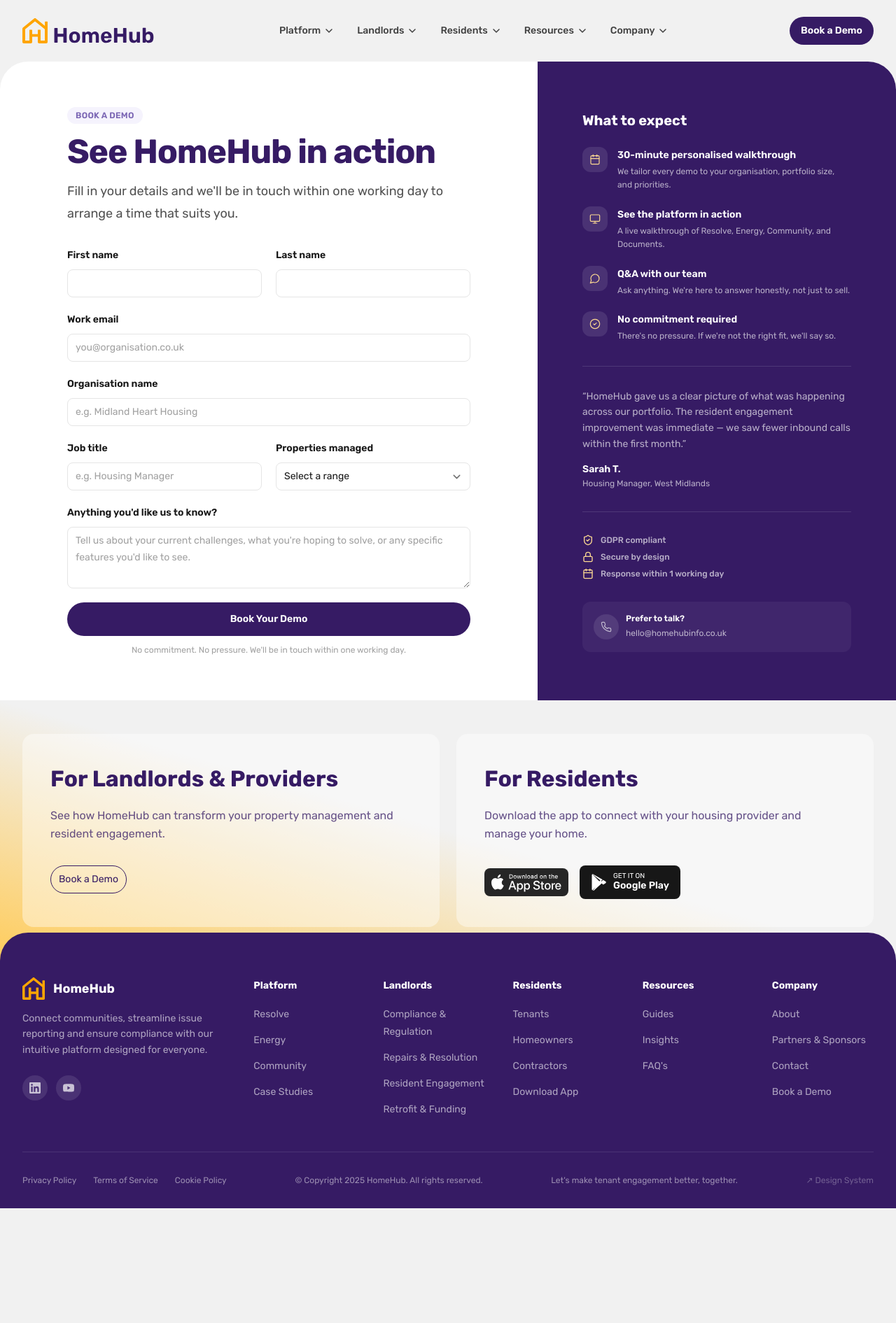
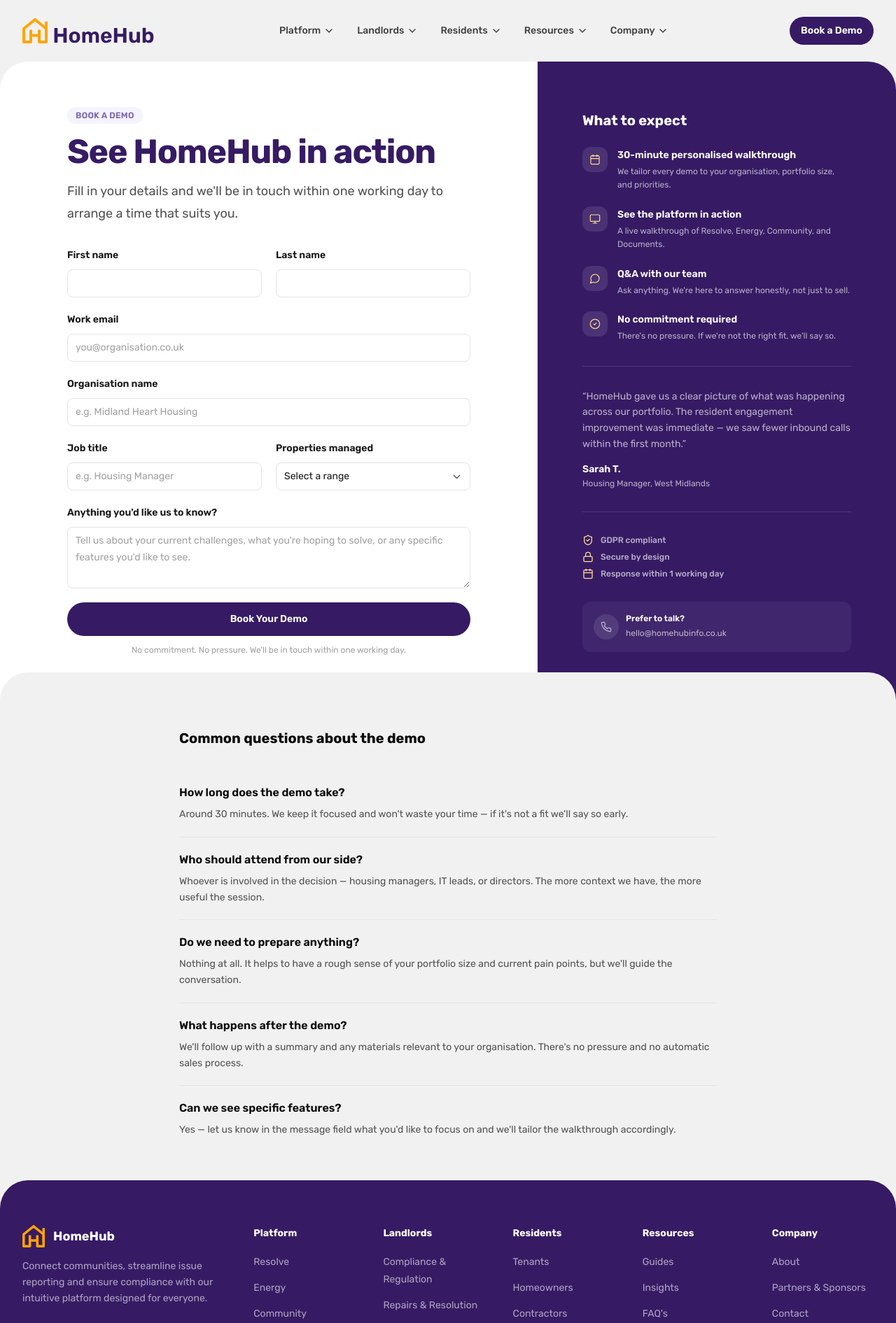
Before and after one commit to guybrown78/HomeHub, a Next.js app: page /book-demo in a window 1280 px wide. Shown: the top 1891 px of the page at 70% size. Before the commit the page ends 1727 px from the top, so only its background shows below. Built offline with nearby package versions, Linux system fonts and the light colour scheme.

Commit message:
update homepage cta

```diff
--- a/src/app/(main)/book-demo/page.tsx
+++ b/src/app/(main)/book-demo/page.tsx
@@ -1,5 +1,7 @@
 import { type Metadata } from 'next'
 import { DemoBookingForm } from '@/components/DemoBookingForm'
+import { Section } from '@/components/Section'
+import { Container } from '@/components/Container'
 import {
   LuCalendar,
   LuMonitor,
@@ -47,8 +49,9 @@ const trustSignals = [
 
 export default function BookDemoPage() {
   return (
-    <div className="rounded-t-5xl overflow-hidden bg-bg">
-      <div className="grid min-h-screen grid-cols-1 lg:grid-cols-5">
+    <>
+    <Section first className="overflow-hidden bg-bg">
+      <div className="grid grid-cols-1 lg:grid-cols-5">
 
         {/* ── Left: Form ─────────────────────────────────────── */}
         <div className="flex flex-col justify-center px-6 py-16 sm:px-10 lg:col-span-3 lg:px-16 xl:px-24">
@@ -138,6 +141,45 @@ export default function BookDemoPage() {
         </div>
 
       </div>
-    </div>
+    </Section>
+
+    {/* ── FAQ break before footer ─────────────────────────── */}
+    <Section className="relative z-10 bg-bg-muted">
+        <Container>
+          <div className="mx-auto max-w-3xl py-16 sm:py-20">
+            <h2 className="text-xl font-bold text-fg">Common questions about the demo</h2>
+            <dl className="mt-8 divide-y divide-border">
+              {[
+                {
+                  q: "How long does the demo take?",
+                  a: "Around 30 minutes. We keep it focused and won't waste your time — if it's not a fit we'll say so early.",
+                },
+                {
+                  q: "Who should attend from our side?",
+                  a: "Whoever is involved in the decision — housing managers, IT leads, or directors. The more context we have, the more useful the session.",
+                },
+                {
+                  q: "Do we need to prepare anything?",
+                  a: "Nothing at all. It helps to have a rough sense of your portfolio size and current pain points, but we'll guide the conversation.",
+                },
+                {
+                  q: "What happens after the demo?",
+                  a: "We'll follow up with a summary and any materials relevant to your organisation. There's no pressure and no automatic sales process.",
+                },
+                {
+                  q: "Can we see specific features?",
+                  a: "Yes — let us know in the message field what you'd like to focus on and we'll tailor the walkthrough accordingly.",
+                },
+              ].map(({ q, a }) => (
+                <div key={q} className="py-5">
+                  <dt className="font-semibold text-fg">{q}</dt>
+                  <dd className="mt-2 text-sm leading-relaxed text-fg-muted">{a}</dd>
+                </div>
+              ))}
+            </dl>
+          </div>
+        </Container>
+      </Section>
+    </>
   )
 }
--- a/src/components/AudienceRouting.tsx
+++ b/src/components/AudienceRouting.tsx
@@ -1,4 +1,5 @@
 import { Container } from '@/components/Container'
+import { Section } from '@/components/Section'
 import Link from 'next/link'
 import { LuBuilding2, LuSmartphone, LuHouse, LuChevronRight } from 'react-icons/lu'
 
@@ -46,7 +47,7 @@ const audiences = [
 
 export function AudienceRouting() {
   return (
-    <section className="-mt-10 rounded-t-5xl bg-bg-muted py-20 sm:py-24">
+    <Section className="bg-bg-muted py-20 sm:py-24">
       <Container>
         <div className="mx-auto mb-12 max-w-2xl text-center">
           <h2 className="text-3xl font-bold tracking-tight text-fg sm:text-4xl">
@@ -97,6 +98,6 @@ export function AudienceRouting() {
           ))}
         </div>
       </Container>
-    </section>
+    </Section>
   )
 }
--- a/src/components/Hero.tsx
+++ b/src/components/Hero.tsx
@@ -4,11 +4,12 @@ import { GooglePlayLink } from '@/components/GooglePlayLink'
 import { Button } from '@/components/Button'
 import { Container } from '@/components/Container'
 import { PhoneFrame } from '@/components/PhoneFrame'
+import { Section } from '@/components/Section'
 import { LuChevronRight } from 'react-icons/lu'
 
 export function Hero() {
   return (
-    <div className="overflow-hidden rounded-t-5xl bg-bg py-20 sm:py-32 lg:pb-32 xl:pb-36">
+    <Section first className="overflow-hidden bg-bg py-20 sm:py-32 lg:pb-32 xl:pb-36">
       <Container>
         <div className="lg:grid lg:grid-cols-12 lg:gap-x-8 lg:gap-y-20">
           <div className="relative z-10 mx-auto max-w-2xl lg:col-span-6 lg:max-w-none lg:pt-6">
@@ -93,6 +94,6 @@ export function Hero() {
           </div>
         </div>
       </Container>
-    </div>
+    </Section>
   )
 }
--- a/src/components/HowItWorks.tsx
+++ b/src/components/HowItWorks.tsx
@@ -1,4 +1,5 @@
 import { Container } from '@/components/Container'
+import { Section } from '@/components/Section'
 import { LuSettings, LuUsers, LuLayoutDashboard } from 'react-icons/lu'
 
 const steps = [
@@ -27,7 +28,7 @@ const steps = [
 
 export function HowItWorks() {
   return (
-    <section data-theme="brand-light" className="-mt-10 rounded-t-5xl bg-bg py-20 sm:py-32">
+    <Section data-theme="brand-light" className="bg-bg py-20 sm:py-32">
       <Container>
         <div className="mx-auto max-w-2xl text-center">
           <p className="text-sm font-semibold uppercase tracking-widest text-fg-muted">
@@ -72,6 +73,6 @@ export function HowItWorks() {
           </div>
         </div>
       </Container>
-    </section>
+    </Section>
   )
 }
--- a/src/components/LandlordBenefits.tsx
+++ b/src/components/LandlordBenefits.tsx
@@ -1,4 +1,5 @@
 import { Container } from '@/components/Container'
+import { Section } from '@/components/Section'
 import { Button } from '@/components/Button'
 import {
   LuPhoneOff,
@@ -111,7 +112,7 @@ function DashboardPreview() {
 
 export function LandlordBenefits() {
   return (
-    <section className="-mt-10 rounded-t-5xl bg-bg py-20 sm:py-32">
+    <Section className="bg-bg py-20 sm:py-32">
       <Container>
         <div className="grid grid-cols-1 gap-16 lg:grid-cols-2 lg:items-center">
           <div>
@@ -164,6 +165,6 @@ export function LandlordBenefits() {
           </div>
         </div>
       </Container>
-    </section>
+    </Section>
   )
 }
--- a/src/components/Layout.tsx
+++ b/src/components/Layout.tsx
@@ -1,4 +1,3 @@
-import { CtaPanel } from '@/components/CtaPanel'
 import { Footer } from '@/components/Footer'
 import { Header } from '@/components/Header'
 
@@ -7,7 +6,6 @@ export function Layout({ children }: { children: React.ReactNode }) {
     <>
       <Header />
       <main className="flex-auto">{children}</main>
-      <CtaPanel />
       <div className="relative z-20 -mt-10">
         <Footer />
       </div>
--- a/src/components/PlatformOverview.tsx
+++ b/src/components/PlatformOverview.tsx
@@ -1,4 +1,5 @@
 import { Container } from '@/components/Container'
+import { Section } from '@/components/Section'
 import { SectionHeader } from '@/components/ui/SectionHeader'
 import Link from 'next/link'
 import {
@@ -62,7 +63,7 @@ const modules = [
 
 export function PlatformOverview() {
   return (
-    <section className="-mt-10 rounded-t-5xl bg-bg py-20 sm:py-32">
+    <Section className="bg-bg py-20 sm:py-32">
       <Container>
         <SectionHeader
           eyebrow="The Platform"
@@ -107,6 +108,6 @@ export function PlatformOverview() {
           ))}
         </div>
       </Container>
-    </section>
+    </Section>
   )
 }
--- a/src/components/SocialProof.tsx
+++ b/src/components/SocialProof.tsx
@@ -1,4 +1,5 @@
 import { Container } from '@/components/Container'
+import { Section } from '@/components/Section'
 import { LuShieldCheck, LuGlobe, LuLock } from 'react-icons/lu'
 
 const organisations = [
@@ -18,7 +19,7 @@ const trust = [
 
 export function SocialProof() {
   return (
-    <section className="-mt-10 rounded-t-5xl bg-bg-muted py-16 sm:py-20">
+    <Section className="bg-bg-muted py-16 sm:py-20">
       <Container>
         <div className="text-center">
           <p className="text-sm font-semibold uppercase tracking-widest text-fg-subtle">
@@ -49,6 +50,6 @@ export function SocialProof() {
           ))}
         </div>
       </Container>
-    </section>
+    </Section>
   )
 }
```
Also changed, not shown: src/components/FinalCTA.tsx (+6 -3 lines), src/components/Resources.tsx (+7 -4 lines), 1 other file (tests, documents, lock files or other folders).
